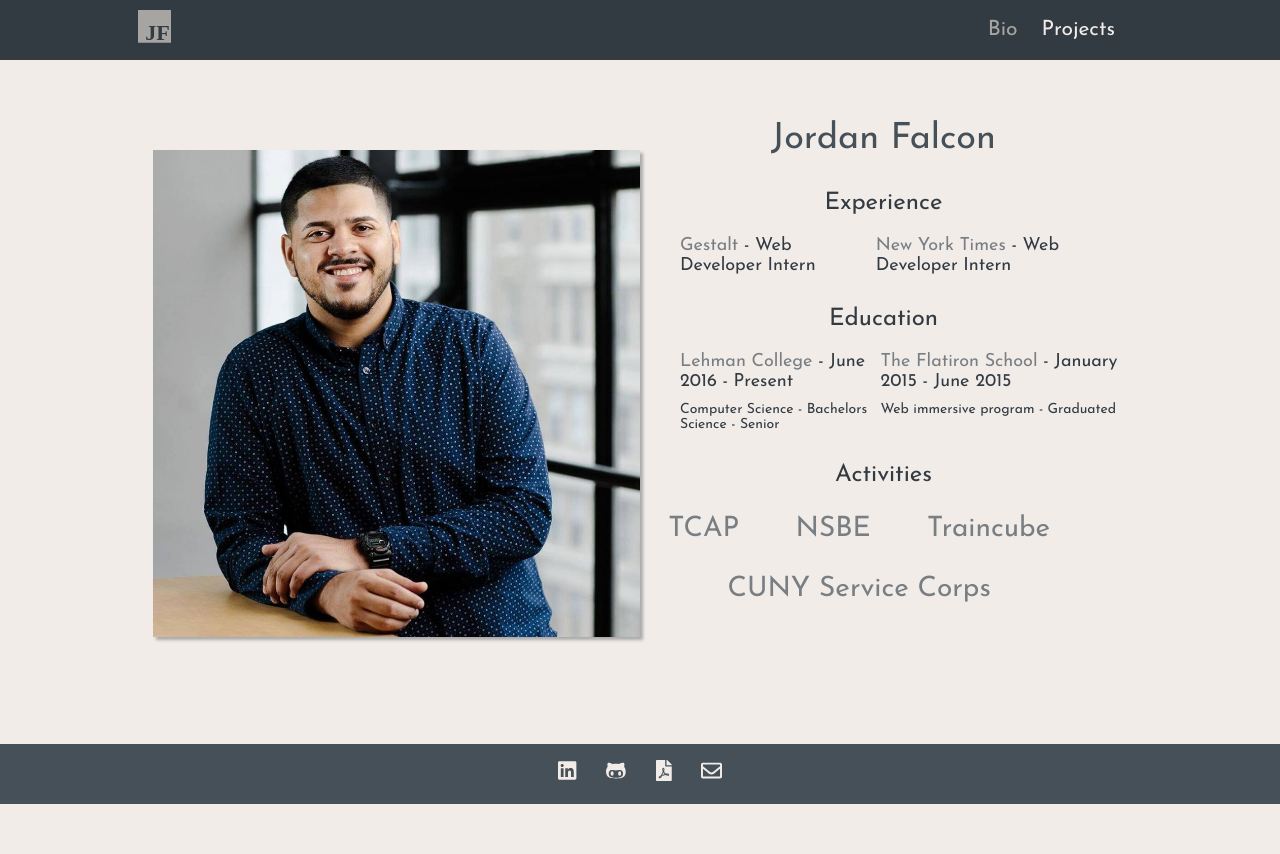
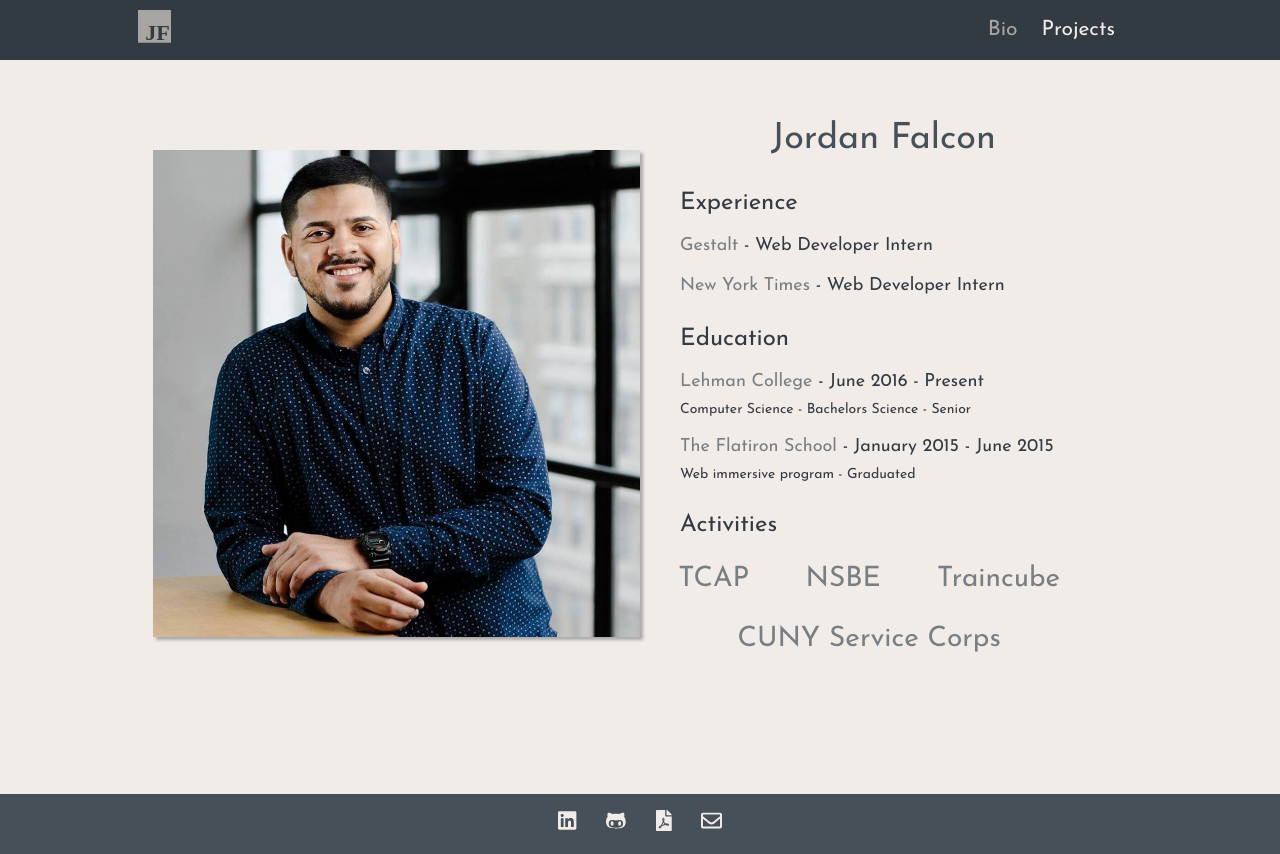
Before and after one commit to j-falcon122/jordanjfalcon, a React (Create React App) app: page /Bio in a window 1280 px wide. Before the commit the page ends 804 px from the top, so only its background shows below. Built offline with nearby package versions, Linux system fonts and the light colour scheme.

Commit message:
Left align headers on bio

```diff
--- a/src/Bio.css
+++ b/src/Bio.css
@@ -35,7 +35,7 @@
     list-style: none;
     text-align: left;
     display: flex;
-    flex-flow: row;
+    flex-flow: column;
 }
 
 .Bio-content a {
@@ -70,6 +70,7 @@
     justify-content: space-around;
     flex-flow: row wrap;
     margin-bottom: 25px;
+    margin-left: 10px;
 }
 
 .Bio-activities a {
@@ -85,6 +86,10 @@
     cursor: pointer;
 }
 
+h3 {
+    text-align: left;
+    margin-left: 40px;
+}
 @media only screen and (max-width: 800px) {
     .Bio-container {
         flex-direction: column;
--- a/src/Footer.css
+++ b/src/Footer.css
@@ -35,8 +35,7 @@
     color: #EB242A;
 }
 
-@media only screen and (max-width: 800px) {
+@media only screen and (min-width: 800px) {
   .Footer {
-    position: relative;
   }
 }
```
